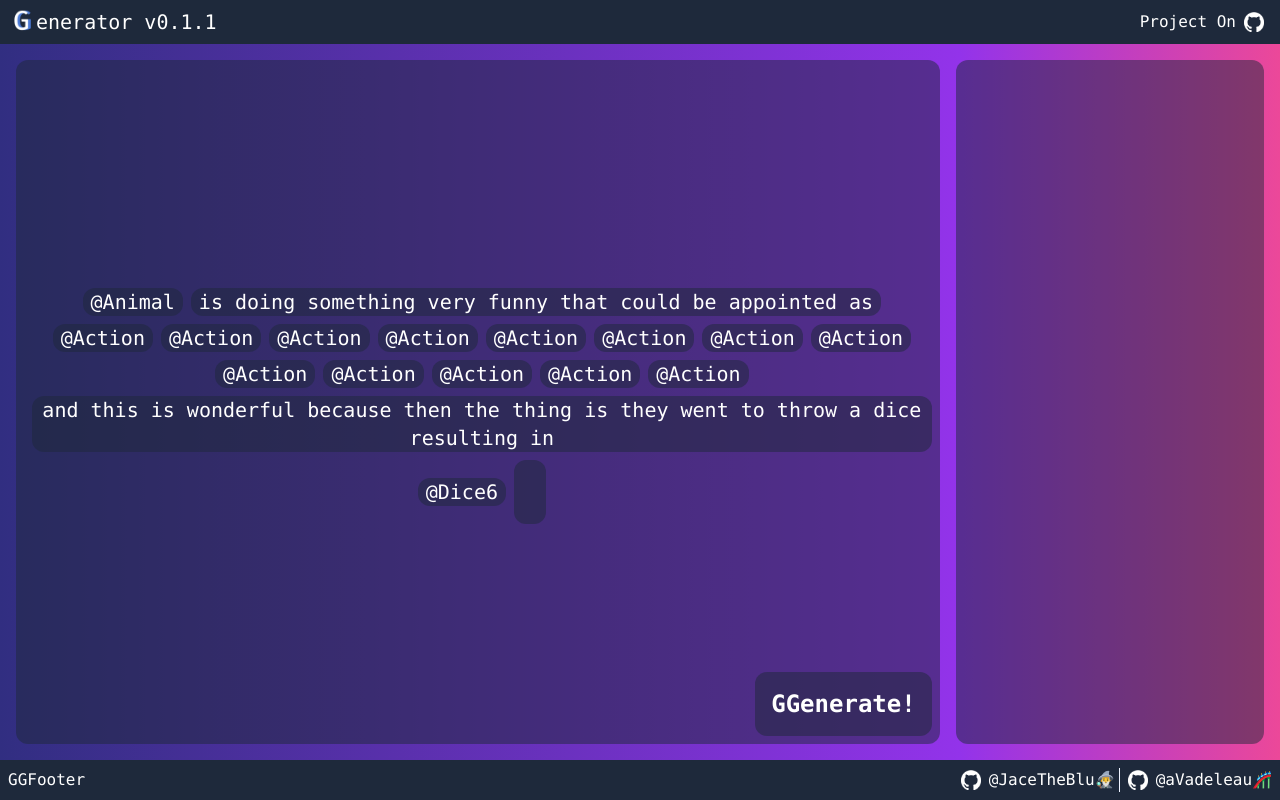
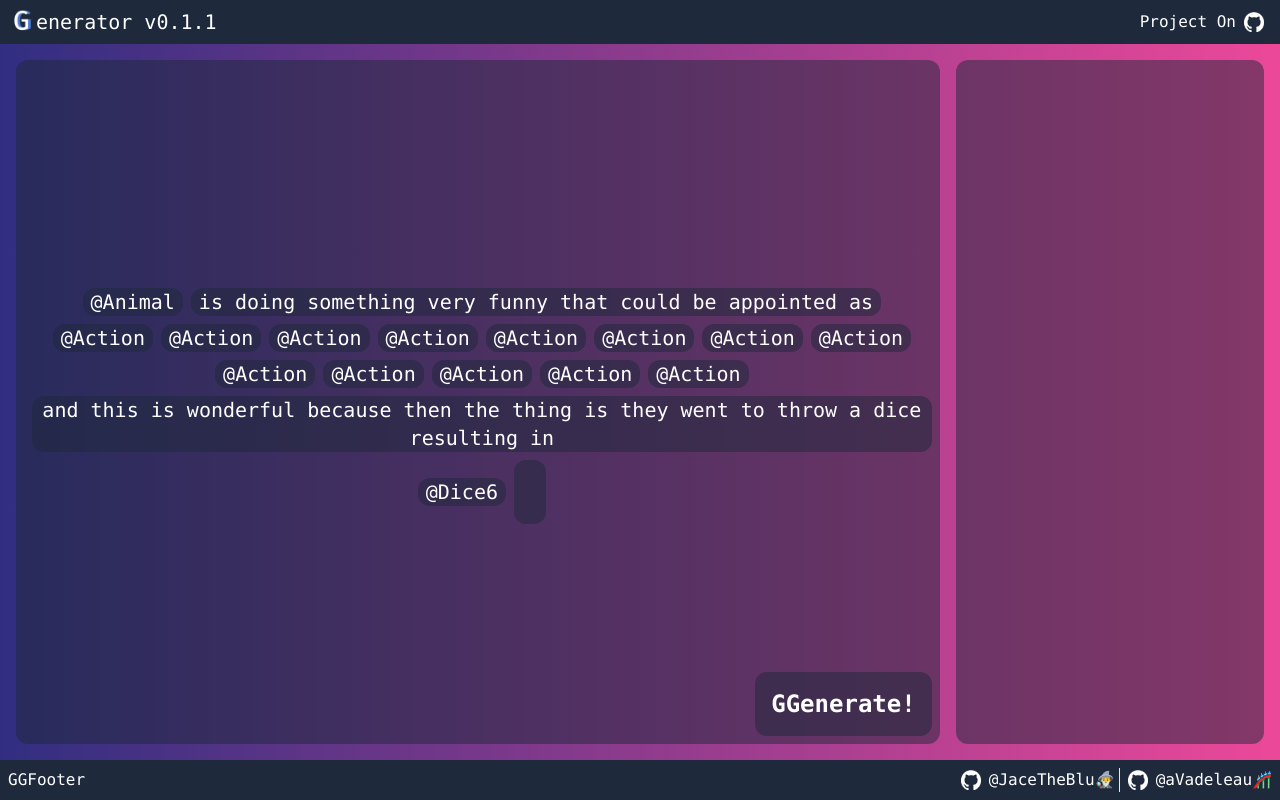
Before and after one commit to JaceTheBlu/GGenerator, a SvelteKit app: page / in a window 1280 px wide. Built offline with nearby package versions, Linux system fonts and the light colour scheme.

Commit message:
apply theme

```diff
--- a/src/app.html
+++ b/src/app.html
@@ -7,13 +7,12 @@
 		%sveltekit.head%
 	</head>
 	<body data-sveltekit-preload-data="hover" class="
-		text-white
+		text-primary-color
+		text-primary
 		font-mono
 		bg-gradient-to-r
-		from-indigo-900
-		via-purple-600
-		via-75%
-		to-pink-500 ">
+		from-tertiary-color
+		to-secondary-color ">
 		<div style="display: contents">
 			%sveltekit.body%
 		</div>
--- a/src/components/GGFooter.svelte
+++ b/src/components/GGFooter.svelte
@@ -1,4 +1,4 @@
-<div class="bg-slate-800 p-2 flex justify-between">
+<div class="bg-primary-color p-2 flex justify-between text-tertiary">
 	GGFooter
 	<div class="flex items-right">
 		<a
@@ -11,7 +11,7 @@
 			@JaceTheBlu🧙‍♂️
 		</a>
 		<a
-			class="flex items-center border-l border-indigo-50 ml-1"
+			class="flex items-center border-l border-primary ml-1"
 			href="https://github.com/aVadeleau"
 			aria-label="Follow @aVadeleau on GitHub"
 			target="_blank"
--- a/src/components/GGHeader.svelte
+++ b/src/components/GGHeader.svelte
@@ -1,11 +1,11 @@
-<div class="bg-slate-800 p-2 flex justify-between">
+<div class="bg-primary-color p-2 flex justify-between">
 	<a href="http://ggenerator.ggthe.app" class="flex items-center">
 		<img src="favicon.png" alt="GG Logo" class="w-7" />
-		<h1 class="text-xl">enerator v0.1.1</h1>
+		<h1>enerator v0.1.1</h1>
 	</a>
 	<!-- Place this tag where you want the button to render. -->
 	<a
-		class="flex items-center"
+		class="flex items-center text-tertiary"
 		href="https://github.com/JaceTheBlu/GGenerator"
 		aria-label="Follow @JaceTheBlu on GitHub"
 		target="_blank"
--- a/src/routes/+page.svelte
+++ b/src/routes/+page.svelte
@@ -9,10 +9,10 @@
 <div class="flex flex-col min-h-screen">
 	<GGHeader />
 	<div class="flex grow">
-		<div class="bg-slate-800/50 p-2 rounded-xl br-5 m-4 w-3/4">
+		<div class="bg-primary-color/50 p-2 rounded-primary br-5 m-4 w-3/4">
 			<Rundown />
 		</div>
-		<div class="bg-slate-800/50 p-2 rounded-xl mt-4 mb-4 mr-4 w-1/4 max-w- overflow-auto">
+		<div class="bg-primary-color/50 p-2 rounded-primary mt-4 mb-4 mr-4 w-1/4 overflow-auto">
 			<ListList />
 		</div>
 	</div>
--- a/tailwind.config.js
+++ b/tailwind.config.js
@@ -5,10 +5,39 @@ module.exports = {
   theme: {
     extend: {
       colors: {
-        primary: colors.indigo,
-        secondary: colors.yellow[800],
-        neutral: colors.gray,
+        "primary-color": colors.slate[800],
+        "secondary-color": colors.pink[500],
+        "tertiary-color": colors.indigo[900],
       },
+      textColor:{
+        "primary-color": colors.white,
+        "secondary-color": colors.orange[500],
+        "tertiary-color": colors.gray[500],
+
+      },
+      fontSize: {
+        'primary': ['1.25rem', {
+          lineHeight: '1.75rem',
+          fontWeight: '500',
+        }],
+        'secondary': ['1.5rem', {
+          lineHeight: '2rem',
+          fontWeight: '700',
+        }],
+        'tertiary': ['1rem', {
+          lineHeight: '1.5rem',
+          fontWeight: '300',
+        }],
+      },
+
+      borderRadius: {
+        'primary': '0.75rem',
+      },
+
+      borderWidth: {
+        'primary-width': '1px',
+        'secondary-width': '2px',
+      }
     },
   },
   variants: {
```
